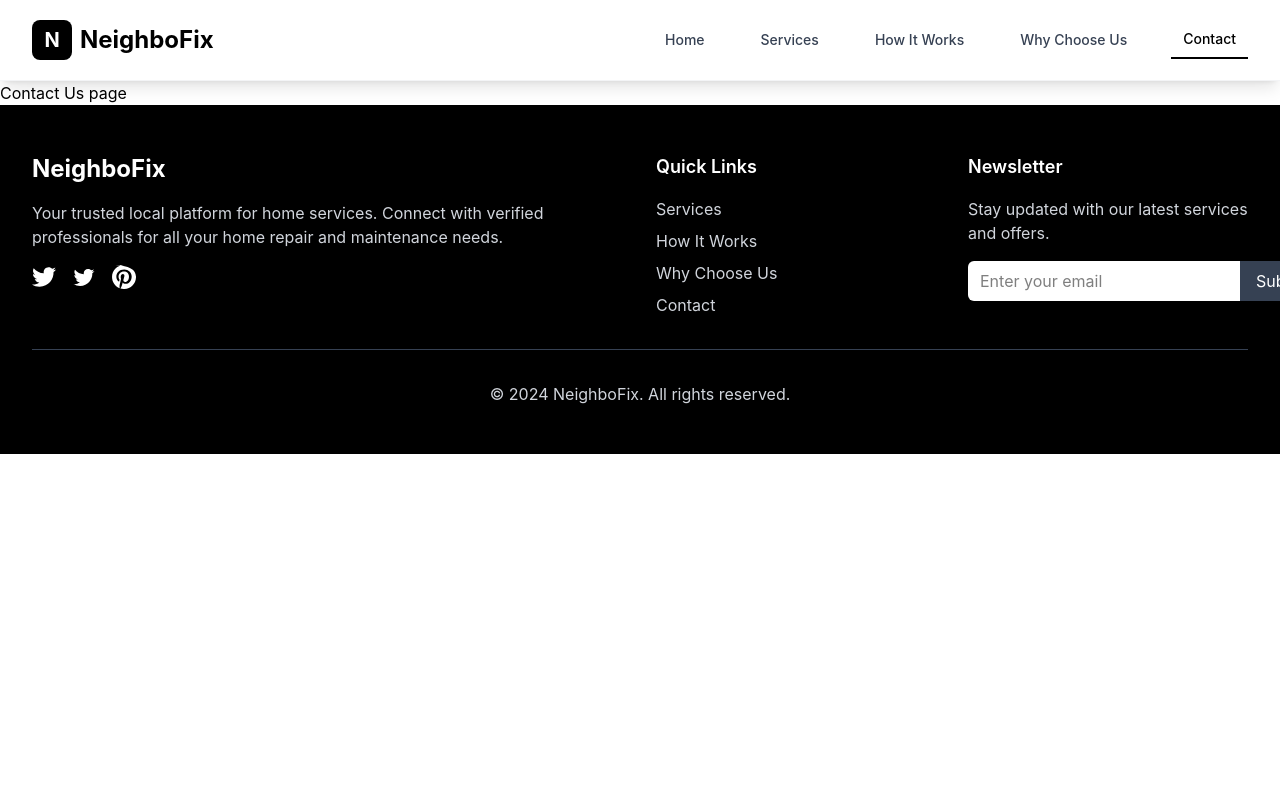
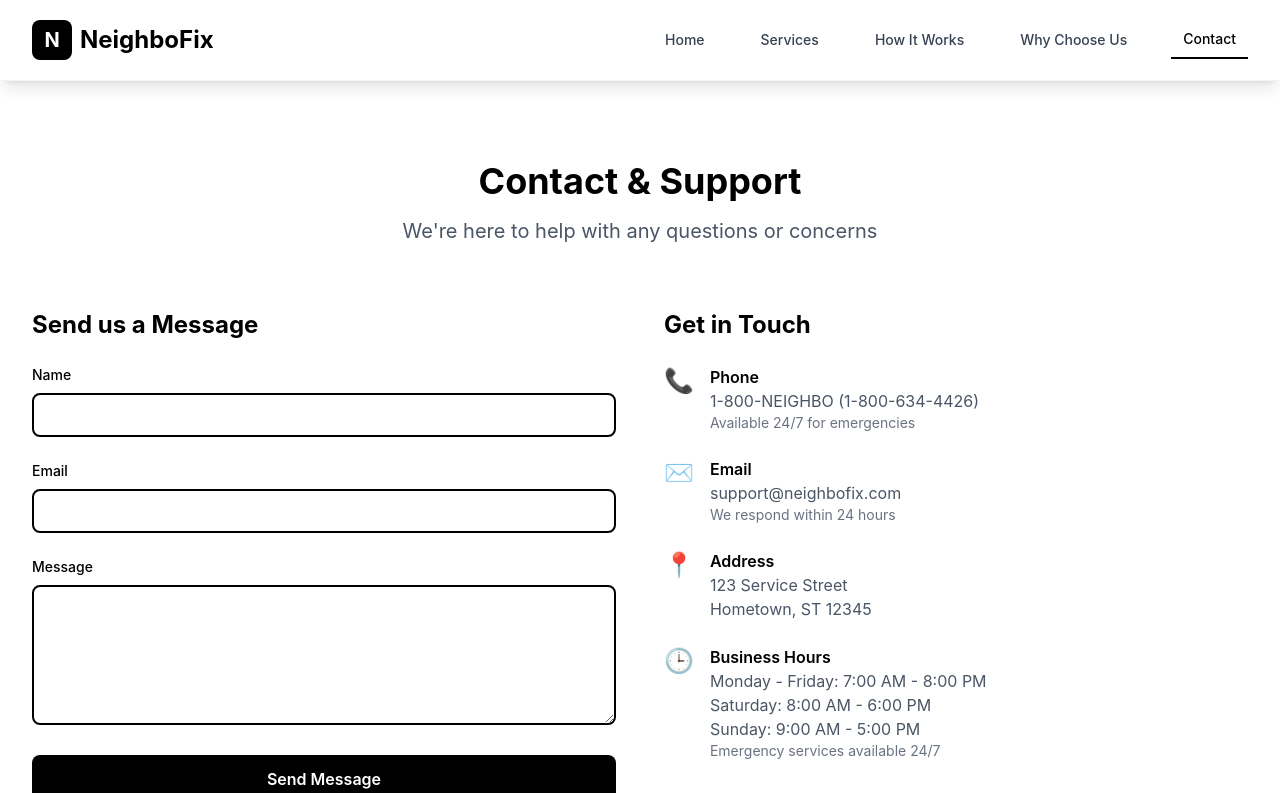
Before and after one commit to ARIngale/NeighboFix, a React (Vite) app in the folder Frontend/: page /contact in a window 1280 px wide. Shown: the top 793 px of the page. Built offline with nearby package versions, Linux system fonts and the light colour scheme.

Commit message:
Contact page added

```diff
--- a/Frontend/src/pages/Contact.jsx
+++ b/Frontend/src/pages/Contact.jsx
@@ -1,7 +1,166 @@
-const Contact = () =>{
-    return (
-        <h1>Contact Us page</h1>
-    )
+"use client"
+
+import { useState } from "react"
+
+const Contact = () => {
+  const [formData, setFormData] = useState({
+    name: "",
+    email: "",
+    message: "",
+  })
+  const [isSubmitting, setIsSubmitting] = useState(false)
+  const [submitMessage, setSubmitMessage] = useState("")
+
+  const handleChange = (e) => {
+    setFormData({
+      ...formData,
+      [e.target.name]: e.target.value,
+    })
+  }
+
+  const handleSubmit = async (e) => {
+    e.preventDefault()
+    setIsSubmitting(true)
+
+    alert("Message Send Successfully")
+    setIsSubmitting(false)
+  }
+
+
+  return (
+    <div className="py-20 bg-white">
+      <div className="max-w-7xl mx-auto px-4 sm:px-6 lg:px-8">
+        <div className="text-center mb-16">
+          <h1 className="text-3xl md:text-4xl font-bold text-black mb-4">Contact & Support</h1>
+          <p className="text-xl text-gray-600">We're here to help with any questions or concerns</p>
+        </div>
+
+        <div className="grid grid-cols-1 lg:grid-cols-2 gap-12">
+          {/* Contact Form */}
+          <div>
+            <h2 className="text-2xl font-bold text-black mb-6">Send us a Message</h2>
+            <form onSubmit={handleSubmit} className="space-y-6">
+              <div>
+                <label htmlFor="name" className="block text-sm font-medium text-black mb-2">
+                  Name
+                </label>
+                <input
+                  type="text"
+                  id="name"
+                  name="name"
+                  value={formData.name}
+                  onChange={handleChange}
+                  required
+                  className="w-full px-4 py-2 border-2 border-black rounded-lg focus:outline-none focus:ring-2 focus:ring-gray-500"
+                />
+              </div>
+              <div>
+                <label htmlFor="email" className="block text-sm font-medium text-black mb-2">
+                  Email
+                </label>
+                <input
+                  type="email"
+                  id="email"
+                  name="email"
+                  value={formData.email}
+                  onChange={handleChange}
+                  required
+                  className="w-full px-4 py-2 border-2 border-black rounded-lg focus:outline-none focus:ring-2 focus:ring-gray-500"
+                />
+              </div>
+              <div>
+                <label htmlFor="message" className="block text-sm font-medium text-black mb-2">
+                  Message
+                </label>
+                <textarea
+                  id="message"
+                  name="message"
+                  value={formData.message}
+                  onChange={handleChange}
+                  required
+                  rows={5}
+                  className="w-full px-4 py-2 border-2 border-black rounded-lg focus:outline-none focus:ring-2 focus:ring-gray-500"
+                ></textarea>
+              </div>
+              <button
+                type="submit"
+                disabled={isSubmitting}
+                className="w-full bg-black text-white py-3 rounded-lg font-semibold hover:bg-gray-800 transition-colors disabled:opacity-50"
+              >
+                {isSubmitting ? "Sending..." : "Send Message"}
+              </button>
+              {submitMessage && (
+                <p className={`text-center ${submitMessage.includes("Thank you") ? "text-green-600" : "text-red-600"}`}>
+                  {submitMessage}
+                </p>
+              )}
+            </form>
+          </div>
+
+          {/* Contact Information */}
+          <div>
+            <h2 className="text-2xl font-bold text-black mb-6">Get in Touch</h2>
+            <div className="space-y-6">
+              <div className="flex items-start">
+                <div className="text-2xl mr-4">📞</div>
+                <div>
+                  <h3 className="font-semibold text-black">Phone</h3>
+                  <p className="text-gray-600">1-800-NEIGHBO (1-800-634-4426)</p>
+                  <p className="text-sm text-gray-500">Available 24/7 for emergencies</p>
+                </div>
+              </div>
+              <div className="flex items-start">
+                <div className="text-2xl mr-4">✉️</div>
+                <div>
+                  <h3 className="font-semibold text-black">Email</h3>
+                  <p className="text-gray-600">support@neighbofix.com</p>
+                  <p className="text-sm text-gray-500">We respond within 24 hours</p>
+                </div>
+              </div>
+              <div className="flex items-start">
+                <div className="text-2xl mr-4">📍</div>
+                <div>
+                  <h3 className="font-semibold text-black">Address</h3>
+                  <p className="text-gray-600">
+                    123 Service Street
+                    <br />
+                    Hometown, ST 12345
+                  </p>
+                </div>
+              </div>
+              <div className="flex items-start">
+                <div className="text-2xl mr-4">🕒</div>
+                <div>
+                  <h3 className="font-semibold text-black">Business Hours</h3>
+                  <p className="text-gray-600">
+                    Monday - Friday: 7:00 AM - 8:00 PM
+                    <br />
+                    Saturday: 8:00 AM - 6:00 PM
+                    <br />
+                    Sunday: 9:00 AM - 5:00 PM
+                  </p>
+                  <p className="text-sm text-gray-500">Emergency services available 24/7</p>
+                </div>
+              </div>
+            </div>
+
+            {/* Social Media */}
+            <div className="mt-8">
+              <h3 className="font-semibold text-black mb-4">Follow Us</h3>
+              <div className="flex space-x-4">
+                <a href="#" className="text-black hover:text-gray-600 transition-colors">
+                  <svg className="h-6 w-6" fill="currentColor" viewBox="0 0 24 24">
+                    <path d="M24 4.557c-.883.392-1.832.656-2.828.775 1.017-.609 1.798-1.574 2.165-2.724-.951.564-2.005.974-3.127 1.195-.897-.957-2.178-1.555-3.594-1.555-3.179 0-5.515 2.966-4.797 6.045-4.091-.205-7.719-2.165-10.148-5.144-1.29 2.213-.669 5.108 1.523 6.574-.806-.026-1.566-1.031-2.195-1.518-.63-.481-.477-1.041.044-1.522L12 3.58c1.088.432 2.364.934 3.626 1.478-.564-.345-1.161-.599-1.815-.777zm3.626 1.844L12 17.38c-1.031-.484-2.138-.93-3.181-1.319-.599.38-1.195.769-1.815 1.151 1.014-.423 2.005-.867 2.987-1.314z" />
+                  </svg>
+                </a>
+                {/* Additional social media links can be added here */}
+              </div>
+            </div>
+          </div>
+        </div>
+      </div>
+    </div>
+  )
 }
 
 export default Contact
```
